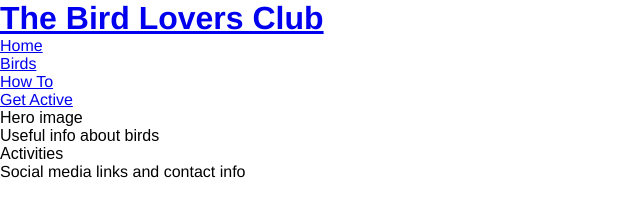
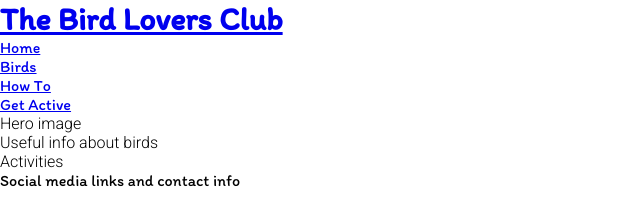
Before and after one commit to cruidin/bird-lovers, a plain HTML site: page index.html in a window 1280 px wide. Shown: the whole page, without its empty margins (0-640 px from the left). Drawn offline with Linux system fonts and the light colour scheme.

Commit message:
Update font-family for body and section

```diff
--- a/assets/css/style.css
+++ b/assets/css/style.css
@@ -7,11 +7,11 @@
 }
 
 body {
-    font-family: Dosis, Helvetica, sans-serif;
+    font-family: Itim, Helvetica, sans-serif;
     font-weight: 300;
 }
 
 section {
-    font-family: Inconsolata, Helvetic, sans-serif;
+    font-family: Roboto, Helvetic, sans-serif;
     font-weight: 300;
 }
```
